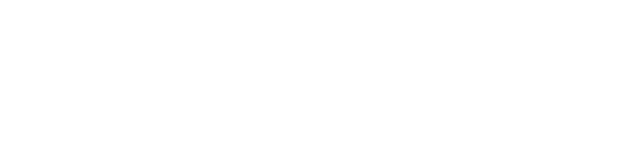
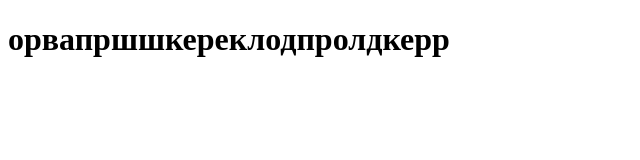
Before and after one commit to GucciMain2001/kursach, a plain HTML site: page index.html in a window 1280 px wide. Shown: the whole page, without its empty margins (0-640 px from the left). Drawn offline with Linux system fonts and the light colour scheme.

Commit message:
Второй коммит

```diff
--- a/index.html
+++ b/index.html
@@ -6,6 +6,6 @@
     <title>Document</title>
 </head>
 <body>
-
+    <h1>орвапршшкереклодпролдкерр</h1>
 </body>
 </html>
```
